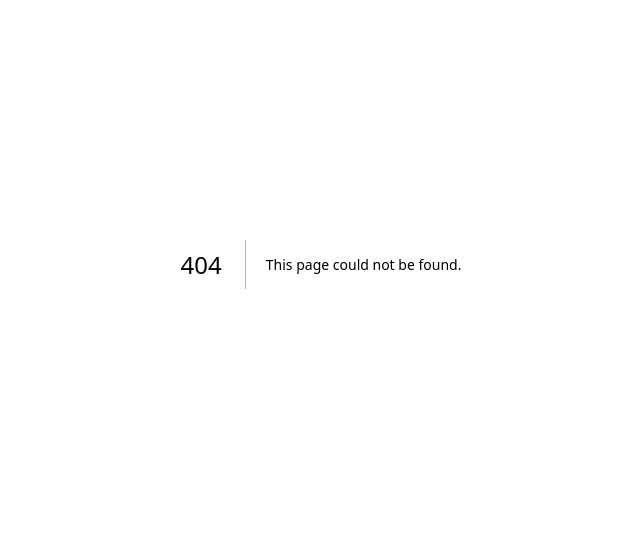
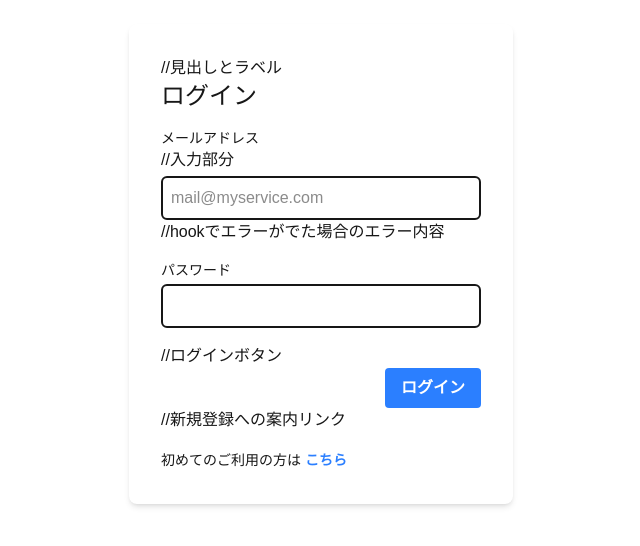
Before and after one commit to KDTheSixSense/App_dev_V1, a Next.js app in the folder src/: page /login in a window 1280 px wide. Before the commit this address had no page. Shown: the part 136-682 px from the top of the page, without its empty margins (319-959 px from the left). Built offline with nearby package versions, Linux system fonts and the light colour scheme.

Commit message:
ログイン画面のみ完了

```diff
--- /dev/null
+++ b/src/app/login/page.tsx
@@ -0,0 +1,95 @@
+//ログイン画面
+
+//クライアントコンポーネント
+'use client';
+import React from "react";
+import { useForm } from "react-hook-form";
+import Link from "next/link";
+
+//email/password　の型宣言
+type Inputs = {
+    email: string;
+    password: string;
+};
+
+
+const Login = () => {
+    //useFormフックの呼び出し const以下の関数受け取り
+    const { register, handleSubmit, formState: { errors } } = useForm<Inputs>();
+
+    //以下で画面表示するフォームの見た目を定義
+    return (
+        //Tailwind CSSを使用して見た目の変更・hookで入力チェック
+        <div className="flex flex-col items-center justify-center h-screen">
+            <form className="w-96 p-8 bg-white rounded-lg shadow-md">
+
+                //見出しとラベル
+                <h1 className="mb-4 text-2xl font-medium text-grey-700">ログイン</h1>
+                <div className="mb-4">
+                    <label className="block text-sm font-medium text-grey-600">メールアドレス</label>
+
+                    //入力部分
+                    <input
+                        //registerでライブラリの管理下に登録する
+                            //今回は、emailという名前を設定
+                        {...register("email", {
+
+                            //以下内容は、入力値のチェックになる
+                            //requiredは必須指定
+                            required: "メールアドレスは必須です",
+
+                            //入力値が特定パターン(value)に一致するか/一致しない場合のメッセージ(message)
+                            pattern: {
+                                value: /^[a-zA-Z0-9_.+-]+@([a-zA-Z0-9][a-zA-Z0-9-]*[a-zA-Z0-9]*\.)+[a-zA-Z]{2,}$/,
+                                message: "このメールアドレスは無効です。",
+                            },
+                        })}
+                        //メールアドレス専用指定
+                        type="email"
+                        //入力値が空の場合の例文
+                        placeholder="mail@myservice.com"
+
+                        className="w-full p-2 mt-1 border-2 rounded-md"
+                    />
+                    //hookでエラーがでた場合のエラー内容
+                    {errors.email && (
+                        <span className="text-sm text-red-600">{errors.email.message}</span>
+                    )}
+                </div>
+                <div className="mb-4">
+                    <label className="block text-sm font-medium text-grey-600">パスワード</label>
+                    <input
+                        {...register("password", {
+                            required: "パスワードは必須です",
+                            minLength: {
+                                value: 8,
+                                message: "パスワードは8文字以上でなくてはなりません",
+                            },
+                        })}
+                        type="password"
+                        className="w-full p-2 mt-1 border-2 rounded-md"
+                    />
+                    {errors.password && (
+                        <span className="text-sm text-red-600">{errors.password.message}</span>
+                    )}
+                </div>
+
+                //ログインボタン
+                <div className="flex justify-end">
+                    <button type="submit" className="px-4 py-2 font-bold text-white bg-blue-500 rounded hover:bg-blue-700">
+                        ログイン
+                    </button>
+                </div>
+                //新規登録への案内リンク
+                <div className="mt-4">
+                    <span className="text-sm text-grey-600">初めてのご利用の方は</span>
+                    <Link href="/register" className="ml-1 text-sm font-bold text-blue-500 hover:text-blue-700">
+                        こちら
+                    </Link>
+                </div>
+            </form>
+        </div>
+    );
+};
+
+export default Login;
--- /dev/null
+++ b/src/app/password-reset/page.tsx
@@ -0,0 +1 @@
+//パスワード変更機能
--- /dev/null
+++ b/src/app/register/page.tsx
@@ -0,0 +1 @@
+//新規登録機能
```
